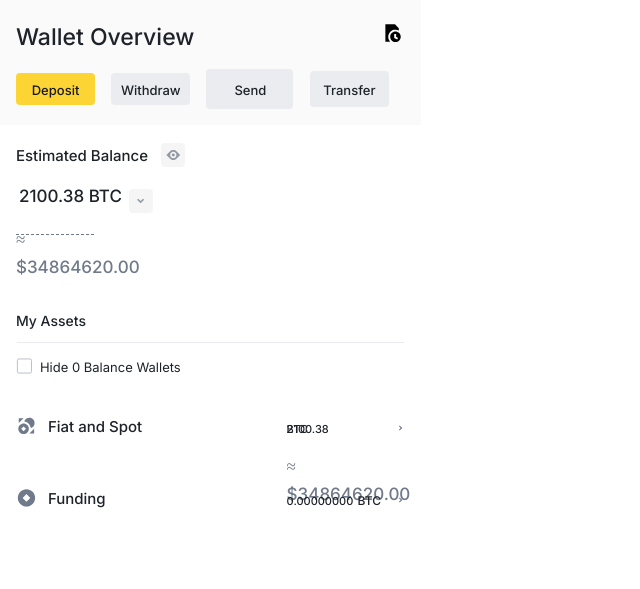
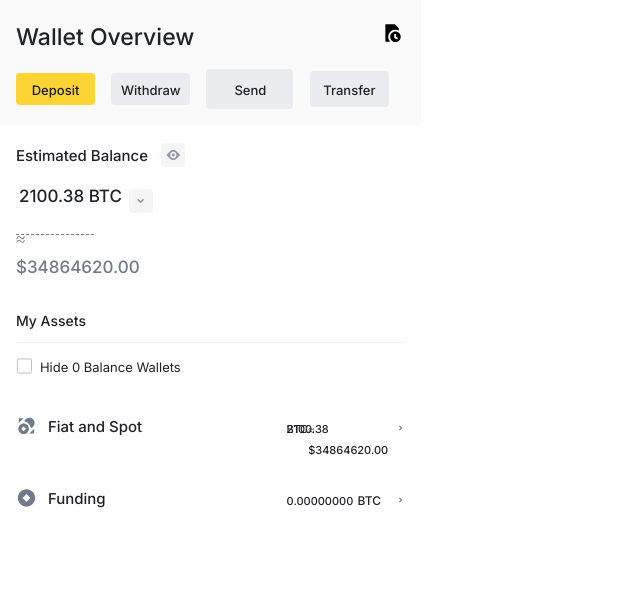
Before and after one commit to moepic19/binances, a website built with Parcel: page index.html in a window 1280 px wide. Shown: the part 125-714 px from the top of the page, without its empty margins (0-640 px from the left). Built offline with nearby package versions, Linux system fonts and the light colour scheme.

Commit message:
Update index.html

```diff
--- a/index.html
+++ b/index.html
@@ -234,9 +234,10 @@
                                       </span>
                                       <span class="frame1-text28">
                                         <span>BTC</span>
+                                         <span  class="frame1-text28"
+                                        > ≈ $34864620.00</span>
                                       </span>
-                                      <span  class="frame1-text20"
-                                        > ≈ $34864620.00</span>
+
 
                                     </div>
 
```
